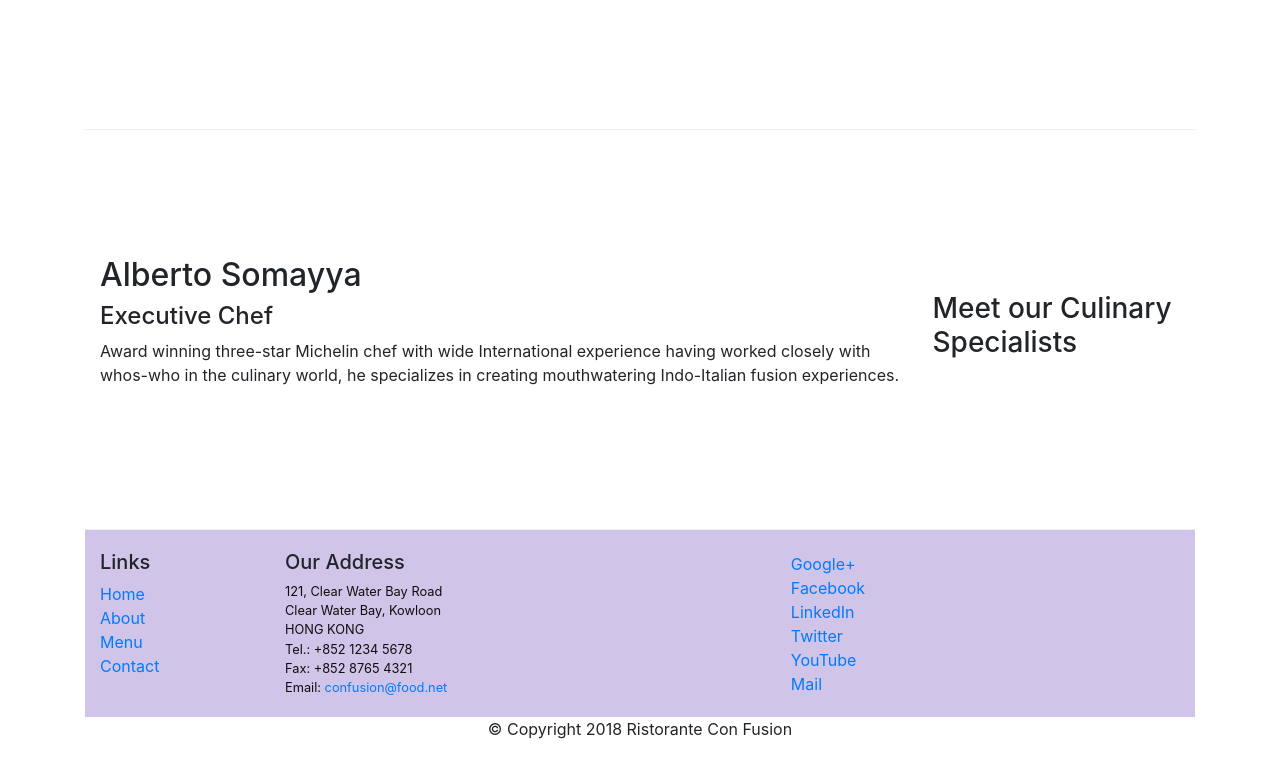
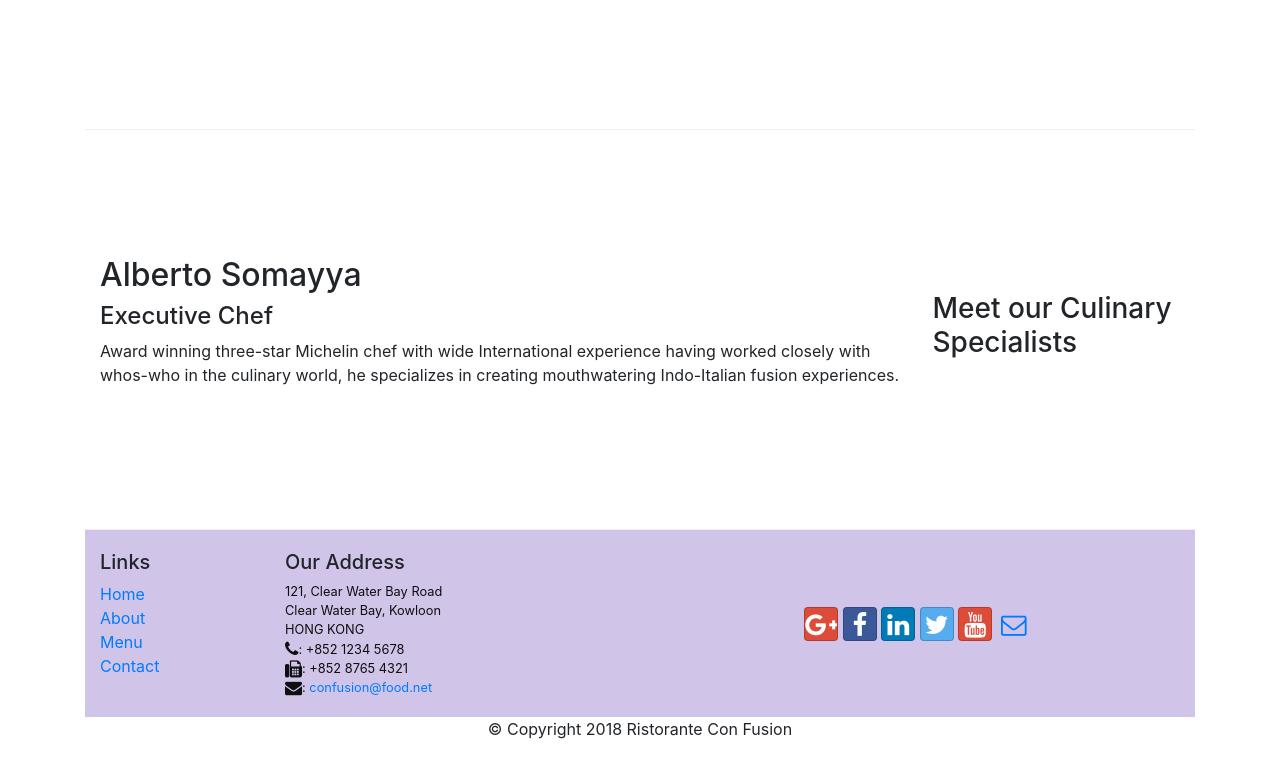
Before and after one commit to parthvyas18/Bootstrap, a website: page index.html in a window 1280 px wide. Shown: the part 1044-1801 px from the top of the page. Drawn offline with nearby package versions, Linux system fonts and the light colour scheme.

Commit message:
icon fonts

```diff
--- a/index.html
+++ b/index.html
@@ -24,10 +24,10 @@
            <a class="navbar-brand" href="#">Ristorante Con Fusion</a>
            <div class="collapse navbar-collapse" id="Navbar">
                 <ul class="navbar-nav mr-auto">
-                    <li class="nav-item active"><a class="nav-link" href="#">Home</a></li>
-                    <li class="nav-item"><a class="nav-link" href="./aboutus.html">About</a></li>
-                    <li class="nav-item"><a class="nav-link" href="#">Menu</a></li>
-                    <li class="nav-item"><a class="nav-link" href="#">Contact</a></li>
+                    <li class="nav-item active"><a class="nav-link" href="#"><span class="fa fa-home fa-lg"></span> Home</a></li>
+                    <li class="nav-item"><a class="nav-link" href="./aboutus.html"><span class="fa fa-info fa-lg"></span> About</a></li>
+                    <li class="nav-item"><a class="nav-link" href="#"><span class="fa fa-list fa-lg"></span> Menu</a></li>
+                    <li class="nav-item"><a class="nav-link" href="#"><span class="fa fa-address-card fa-lg"></span> Contact</a></li>
                 </ul>
             </div>
         </div>
@@ -101,20 +101,22 @@
 		              121, Clear Water Bay Road<br>
 		              Clear Water Bay, Kowloon<br>
 		              HONG KONG<br>
-		              Tel.: +852 1234 5678<br>
-		              Fax: +852 8765 4321<br>
-		              Email: <a href="mailto:confusion@food.net">confusion@food.net</a>
+                      <i class="fa fa-phone fa-lg"></i>: +852 1234 5678<br>
+                      <i class="fa fa-fax fa-lg"></i>: +852 8765 4321<br>
+                      <i class="fa fa-envelope fa-lg"></i>:
+                      <a href="mailto:confusion@food.net">confusion@food.net</a>
 		           </address>
                 </div>
                 <div  class="col-12 col-sm-4 align-self-center">
-                    <div class="col-4 offset-1 col-sm-2 text-center ">
-                        <a href="http://google.com/+">Google+</a>
-                        <a href="http://www.facebook.com/profile.php?id=">Facebook</a>
-                        <a href="http://www.linkedin.com/in/">LinkedIn</a>
-                        <a href="http://twitter.com/">Twitter</a>
-                        <a href="http://youtube.com/">YouTube</a>
-                        <a href="mailto:">Mail</a>
+                    <div class="text-center">
+                        <a class="btn btn-social-icon btn-google" href="http://google.com/+"><i class="fa fa-google-plus"></i></a>
+                        <a class="btn btn-social-icon btn-facebook" href="http://www.facebook.com/profile.php?id="><i class="fa fa-facebook"></i></a>
+                        <a class="btn btn-social-icon btn-linkedin" href="http://www.linkedin.com/in/"><i class="fa fa-linkedin"></i></a>
+                        <a class="btn btn-social-icon btn-twitter" href="http://twitter.com/"><i class="fa fa-twitter"></i></a>
+                        <a class="btn btn-social-icon btn-google" href="http://youtube.com/"><i class="fa fa-youtube"></i></a>
+                        <a class="btn btn-social-icon" href="mailto:"><i class="fa fa-envelope-o"></i></a>
                     </div>
+
                 </div>
            </div>
            <div class="row justify-content-center">
```
Also changed, not shown: aboutus.html (+16 -14 lines).
